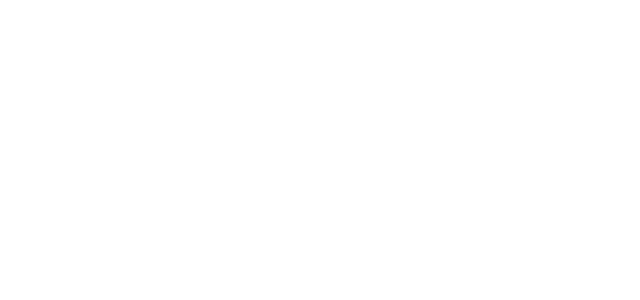
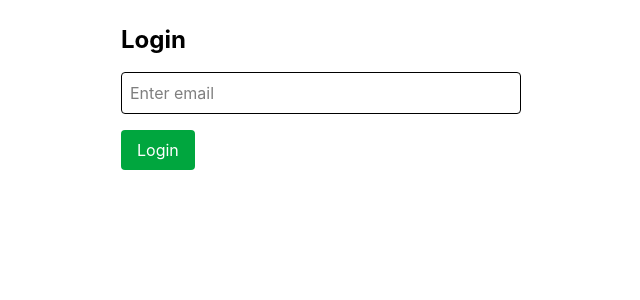
Before and after one commit to vnceer-code/ParkingLotFinder, a React (Vite) app: page /login in a window 1280 px wide. Before the commit this address had no page. Shown: the top 300 px of the page, without its empty margins (319-959 px from the left). Built offline with nearby package versions, Linux system fonts and the light colour scheme.

Commit message:
navbar created

```diff
--- a/src/App.jsx
+++ b/src/App.jsx
@@ -5,6 +5,7 @@ import ParkingDetails from './pages/ParkingDetails'
 import BookingPage from "./pages/BookingPage";
 import { BrowserRouter } from 'react-router-dom'
 import { Route, Routes } from 'react-router-dom'
+import Login from './pages/Login';
 
 const App = () => {
   return (
@@ -13,6 +14,7 @@ const App = () => {
         <Route path='/' element={<Home />} />
         <Route path='/parking/:id' element={<ParkingDetails />} />
         <Route path="/parking/:id/booking/:slotId" element={<BookingPage />} />
+        <Route path="/login" element={<Login />} />
       </Routes>
     </BrowserRouter>
   )
--- a/src/app/store.js
+++ b/src/app/store.js
@@ -1,11 +1,13 @@
 import { configureStore } from "@reduxjs/toolkit";
 import parkingReducer from "../features/parkingSlice";
 import bookingReducer from "../features/bookingSlice";
+import authReducer from "../features/authSlice"
 
 export const store = configureStore({
-    reducer :{
-        parking : parkingReducer ,
-        booking: bookingReducer
+    reducer: {
+        parking: parkingReducer,
+        booking: bookingReducer,
+        auth: authReducer
 
     }
 });
--- a/src/components/Navbar.jsx
+++ b/src/components/Navbar.jsx
@@ -1,9 +1,60 @@
-import React from 'react'
+import React from "react";
+import { Link } from "react-router-dom";
+import { useSelector, useDispatch } from "react-redux";
+import { logout } from "../features/authSlice";
 
 const Navbar = () => {
+
+  const dispatch = useDispatch();
+
+  const user = useSelector(
+    (state) => state.auth.user
+  );
+
   return (
-    <div>Navbar</div>
+
+    <nav className="bg-green-600 text-white shadow">
+
+      <div className="max-w-6xl mx-auto px-6 py-3 flex justify-between items-center">
+
+        <h1 className="text-xl font-bold">
+             Parking Finder
+        </h1>
+
+        <div className="flex gap-6 items-center">
+
+          <Link to="/">Home</Link>
+
+          <Link to="/bookings">My Bookings</Link>
+
+          {user ? (
+
+            <button
+              onClick={() => dispatch(logout())}
+              className="bg-white text-green-600 px-3 py-1 rounded"
+            >
+              Logout
+            </button>
+
+          ) : (
+
+            <Link
+              to="/login"
+              className="bg-white text-green-600 px-3 py-1 rounded"
+            >
+              Login
+            </Link>
+
+          )}
+
+        </div>
+
+      </div>
+
+    </nav>
+
   )
+
 }
 
-export default Navbar
+export default Navbar;
--- /dev/null
+++ b/src/features/authSlice.js
@@ -0,0 +1,25 @@
+import { createSlice } from "@reduxjs/toolkit";
+
+const authSlice = createSlice({
+    name: "auth",
+
+    initialState: {
+        user: null
+    },
+
+    reducers: {
+        login: (state, action) => {
+            state.user = action.payload
+            localStorage.setItem("user", JSON.stringify(action.payload))
+        },
+
+        logout: (state) => {
+            state.user = null
+            localStorage.removeItem("user")
+        }
+    }
+});
+
+export const { login, logout } = authSlice.actions;
+
+export default authSlice.reducer;
--- a/src/pages/Home.jsx
+++ b/src/pages/Home.jsx
@@ -7,6 +7,7 @@ import { setParkingLots } from '../features/parkingSlice';
 import SearchBar from '../components/SearchBar';
 import ParkingCard from '../components/ParkingCard';
 import FilterBar from '../components/FilterBar';
+import Navbar from '../components/Navbar';
 
 const Home = () => {
     const dispatch = useDispatch();
@@ -30,7 +31,7 @@ const Home = () => {
             <h1 className="text-3xl font-bold mb-4 text-center text-blue-600">
                 Parking Lot Finder
             </h1>
-
+            <Navbar />
             <SearchBar onSearch={handleSearch} />
             <FilterBar />
             <MapView />
--- /dev/null
+++ b/src/pages/Login.jsx
@@ -0,0 +1,54 @@
+import React, { useState } from "react";
+import { useDispatch } from "react-redux";
+import { login } from "../features/authSlice";
+import { useNavigate } from "react-router-dom";
+
+const Login = () => {
+
+    const [email, setEmail] = useState("");
+
+    const dispatch = useDispatch();
+    const navigate = useNavigate();
+
+    const handleLogin = () => {
+
+        const user = {
+            email: email
+        };
+
+        dispatch(login(user));
+
+        navigate("/");
+
+    };
+
+    return (
+
+        <div className="max-w-md mx-auto p-6">
+
+            <h2 className="text-2xl font-bold mb-4">
+                Login
+            </h2>
+
+            <input
+                type="email"
+                placeholder="Enter email"
+                value={email}
+                onChange={(e) => setEmail(e.target.value)}
+                className="border p-2 w-full mb-4 rounded"
+            />
+
+            <button
+                onClick={handleLogin}
+                className="bg-green-600 text-white px-4 py-2 rounded"
+            >
+                Login
+            </button>
+
+        </div>
+
+    )
+
+}
+
+export default Login;
```
